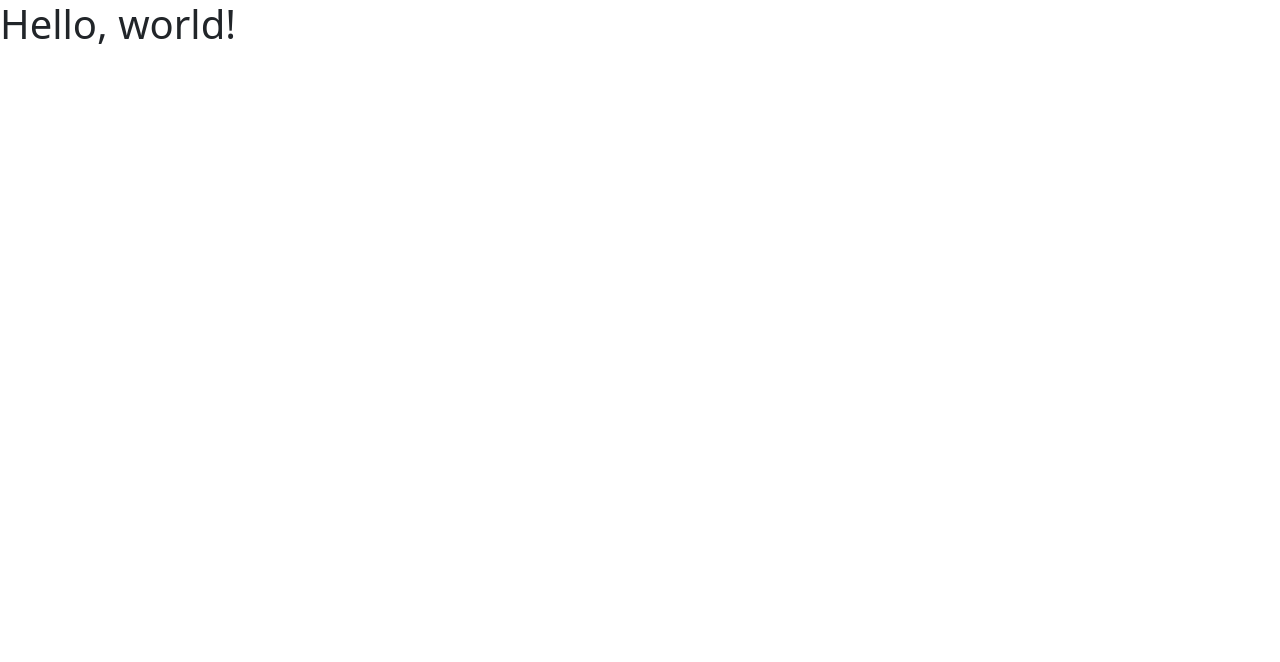
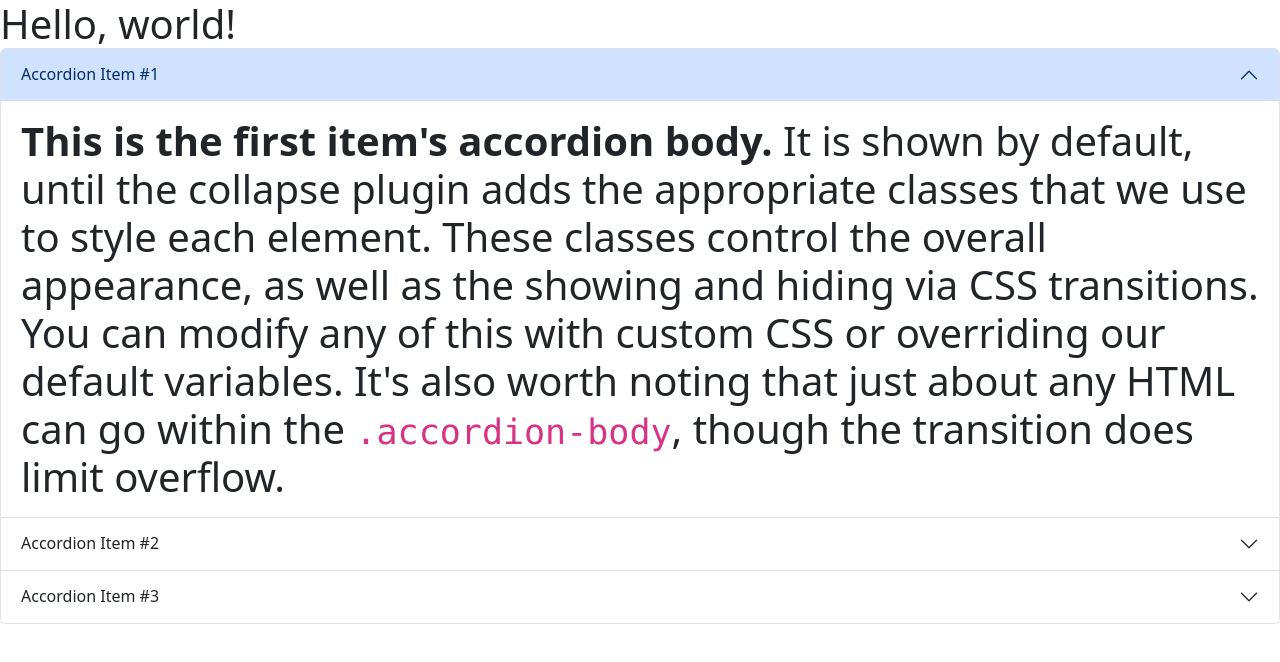
Before and after one commit to FavioPerez24/E-commerce, a plain HTML site: page index.html in a window 1280 px wide. Drawn offline with nearby package versions, Linux system fonts and the light colour scheme.

Commit message:
Update index.html

```diff
--- a/index.html
+++ b/index.html
@@ -7,7 +7,47 @@
     <link href="https://cdn.jsdelivr.net/npm/bootstrap@5.3.1/dist/css/bootstrap.min.css" rel="stylesheet" integrity="sha384-4bw+/aepP/YC94hEpVNVgiZdgIC5+VKNBQNGCHeKRQN+PtmoHDEXuppvnDJzQIu9" crossorigin="anonymous">
   </head>
   <body>
-    <h1>Hello, world!</h1>
+    <h1>
+      Hello, world!
+    <div class="accordion" id="accordionExample">
+  <div class="accordion-item">
+    <h2 class="accordion-header">
+      <button class="accordion-button" type="button" data-bs-toggle="collapse" data-bs-target="#collapseOne" aria-expanded="true" aria-controls="collapseOne">
+        Accordion Item #1
+      </button>
+    </h2>
+    <div id="collapseOne" class="accordion-collapse collapse show" data-bs-parent="#accordionExample">
+      <div class="accordion-body">
+        <strong>This is the first item's accordion body.</strong> It is shown by default, until the collapse plugin adds the appropriate classes that we use to style each element. These classes control the overall appearance, as well as the showing and hiding via CSS transitions. You can modify any of this with custom CSS or overriding our default variables. It's also worth noting that just about any HTML can go within the <code>.accordion-body</code>, though the transition does limit overflow.
+      </div>
+    </div>
+  </div>
+  <div class="accordion-item">
+    <h2 class="accordion-header">
+      <button class="accordion-button collapsed" type="button" data-bs-toggle="collapse" data-bs-target="#collapseTwo" aria-expanded="false" aria-controls="collapseTwo">
+        Accordion Item #2
+      </button>
+    </h2>
+    <div id="collapseTwo" class="accordion-collapse collapse" data-bs-parent="#accordionExample">
+      <div class="accordion-body">
+        <strong>This is the second item's accordion body.</strong> It is hidden by default, until the collapse plugin adds the appropriate classes that we use to style each element. These classes control the overall appearance, as well as the showing and hiding via CSS transitions. You can modify any of this with custom CSS or overriding our default variables. It's also worth noting that just about any HTML can go within the <code>.accordion-body</code>, though the transition does limit overflow.
+      </div>
+    </div>
+  </div>
+  <div class="accordion-item">
+    <h2 class="accordion-header">
+      <button class="accordion-button collapsed" type="button" data-bs-toggle="collapse" data-bs-target="#collapseThree" aria-expanded="false" aria-controls="collapseThree">
+        Accordion Item #3
+      </button>
+    </h2>
+    <div id="collapseThree" class="accordion-collapse collapse" data-bs-parent="#accordionExample">
+      <div class="accordion-body">
+        <strong>This is the third item's accordion body.</strong> It is hidden by default, until the collapse plugin adds the appropriate classes that we use to style each element. These classes control the overall appearance, as well as the showing and hiding via CSS transitions. You can modify any of this with custom CSS or overriding our default variables. It's also worth noting that just about any HTML can go within the <code>.accordion-body</code>, though the transition does limit overflow.
+      </div>
+    </div>
+  </div>
+</div>
+    </h1>
     <script src="https://cdn.jsdelivr.net/npm/bootstrap@5.3.1/dist/js/bootstrap.bundle.min.js" integrity="sha384-HwwvtgBNo3bZJJLYd8oVXjrBZt8cqVSpeBNS5n7C8IVInixGAoxmnlMuBnhbgrkm" crossorigin="anonymous"></script>
   </body>
 </html>
```
